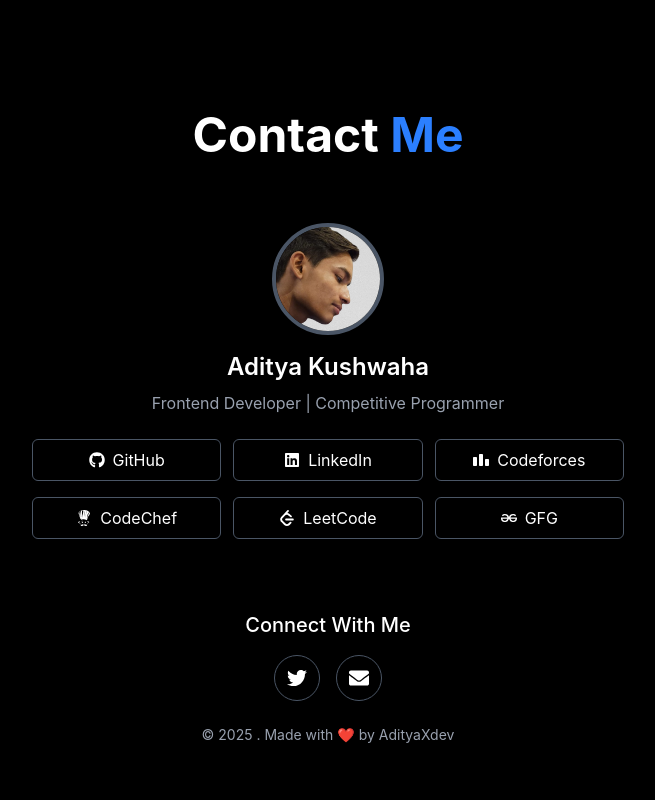
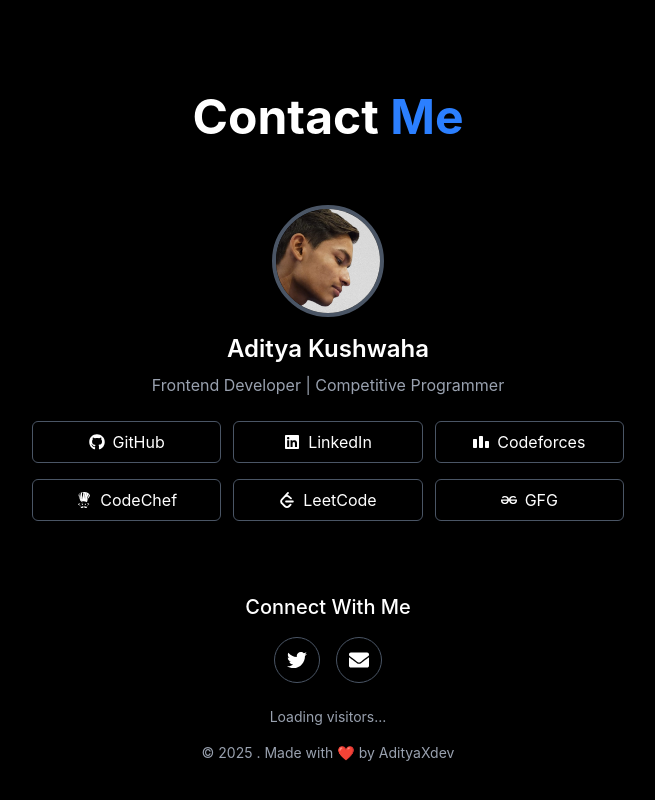
Before and after one commit to Aditya4kushwaha/Portfolio, a React (Vite) app: page / in a window 1280 px wide. Shown: the part 2420-3220 px from the top of the page, without its empty margins (312-967 px from the left). Built offline with nearby package versions, Linux system fonts and the light colour scheme; no server answers.

Commit message:
added visit count

```diff
--- a/src/components/Footer.jsx
+++ b/src/components/Footer.jsx
@@ -1,3 +1,4 @@
+import { useEffect, useState } from "react";
 import { motion } from "framer-motion";
 import { FaTwitter, FaEnvelope } from "react-icons/fa";
 
@@ -5,9 +6,7 @@
   hidden: { opacity: 0 },
   visible: {
     opacity: 1,
-    transition: {
-      staggerChildren: 0.2,
-    },
+    transition: { staggerChildren: 0.2 },
   },
 };
 
@@ -21,6 +20,16 @@
 };
 
 const Footer = () => {
+  const [visits, setVisits] = useState(null);
+
+  useEffect(() => {
+    // Replace "adityaxdev-portfolio" with any unique namespace/key
+    fetch("https://api.countapi.xyz/hit/adityaxdev-portfolio/visits")
+      .then((res) => res.json())
+      .then((data) => setVisits(data.value))
+      .catch((err) => console.error("Error fetching visitor count:", err));
+  }, []);
+
   return (
     <motion.footer
       className="py-8 w-full"
@@ -61,9 +70,17 @@
           </motion.a>
         </motion.div>
 
+        {/* ✅ Visitor Count */}
         <motion.p
           variants={itemVariants}
           className="text-gray-400 mt-2 text-sm text-center"
+        >
+          {visits !== null ? `👀 ${visits} Visitors` : "Loading visitors..."}
+        </motion.p>
+
+        <motion.p
+          variants={itemVariants}
+          className="text-gray-400 text-sm text-center"
         >
           © 2025 . Made with <span className="text-red-500">❤️</span> by AdityaXdev
         </motion.p>
```
